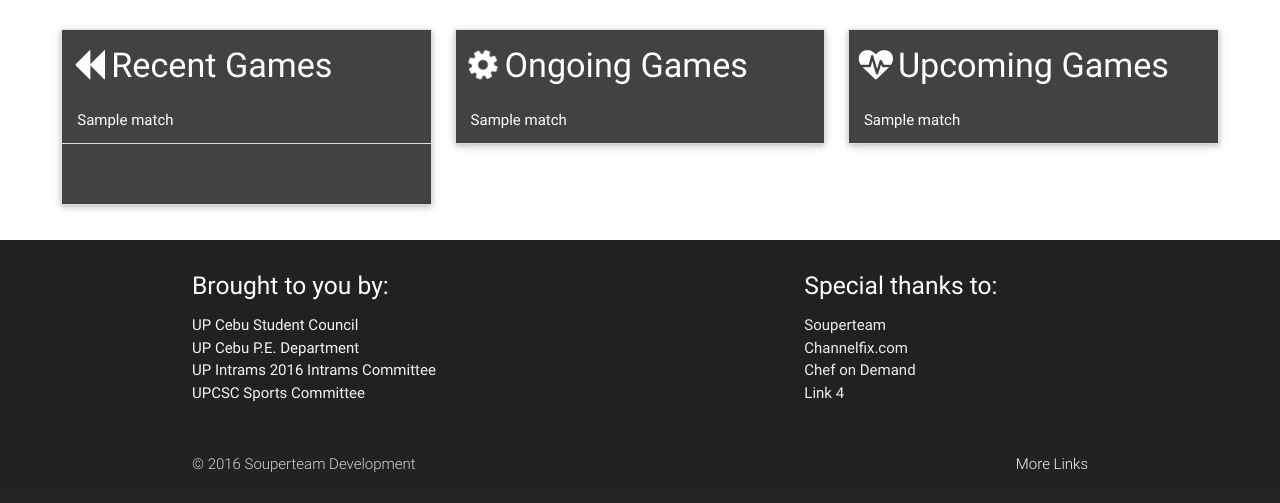
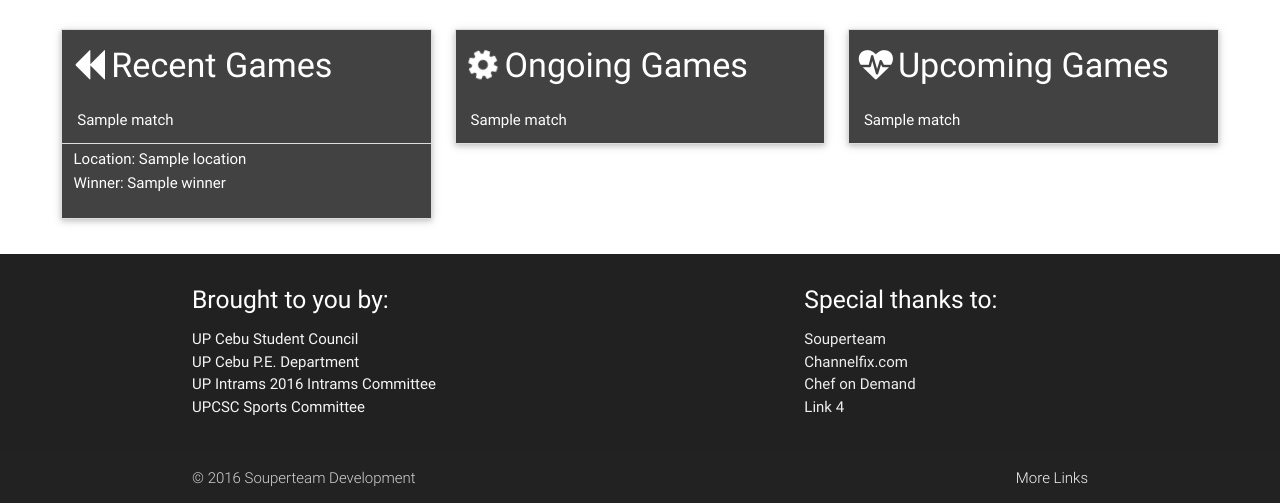
Before and after one commit to miriammariety/scoreboard, a Django app: template live/templates/live/homepage.html in a window 1280 px wide, after a click that opens the changed part. Shown: the part 368-871 px from the top of the page. Before the commit the page ends 840 px from the top, so only its background shows below. Run offline with Django 3.2, Linux system fonts and the light colour scheme; the template is opened without the code that fills it: most values are stand-ins (such as "Sample title", 1, 10 or a date in 2020); some libraries are stand-ins or nearby versions; some web fonts are replaced.

Commit message:
Added body for collapsible in each list

```diff
--- a/live/templates/live/homepage.html
+++ b/live/templates/live/homepage.html
@@ -17,7 +17,14 @@
 
         <li>
           <div class="collapsible-header">{{ match }}</div>
-          <div class="collapsible-body"><p></p></div>
+          <div class="collapsible-body">
+            <div class="row">
+              <div class="col s12">
+                <h6>Location: {{ match.event.location }}</h6>
+                <h6>Winner: {{ match.winner }}</h6>
+              </div>
+            </div>
+          </div>
         </li>
 
         {% empty %}
@@ -37,7 +44,14 @@
 
       <li>
         <div class="collapsible-header">{{ match }}</div>
-          <div class="collapsible-body"><p></p></div>
+        <div class="collapsible-body">
+          <div class="row">
+              <div class="col s12">
+                <h6>Location: {{ match.event.location }}</h6>
+                <h6>Started Since: {{ match.start_time|date:"F j o, f A"  }}</h6>
+              </div>
+            </div>
+        </div>
       </li>
 
       {% empty %}
@@ -58,7 +72,14 @@
 
       <li>
         <div class="collapsible-header">{{ match }}</div>
-          <div class="collapsible-body"><p></p></div>
+        <div class="collapsible-body">
+          <div class="row">
+              <div class="col s12">
+                <h6>Location: {{ match.event.location }}</h6>
+                <h6>Start Time: {{ match.start_time|date:"F j o, f A" }}</h6>
+              </div>
+            </div>
+        </div>
       </li>
 
       {% empty %}
```
Lines whose indentation alone changed are shown as unchanged.
